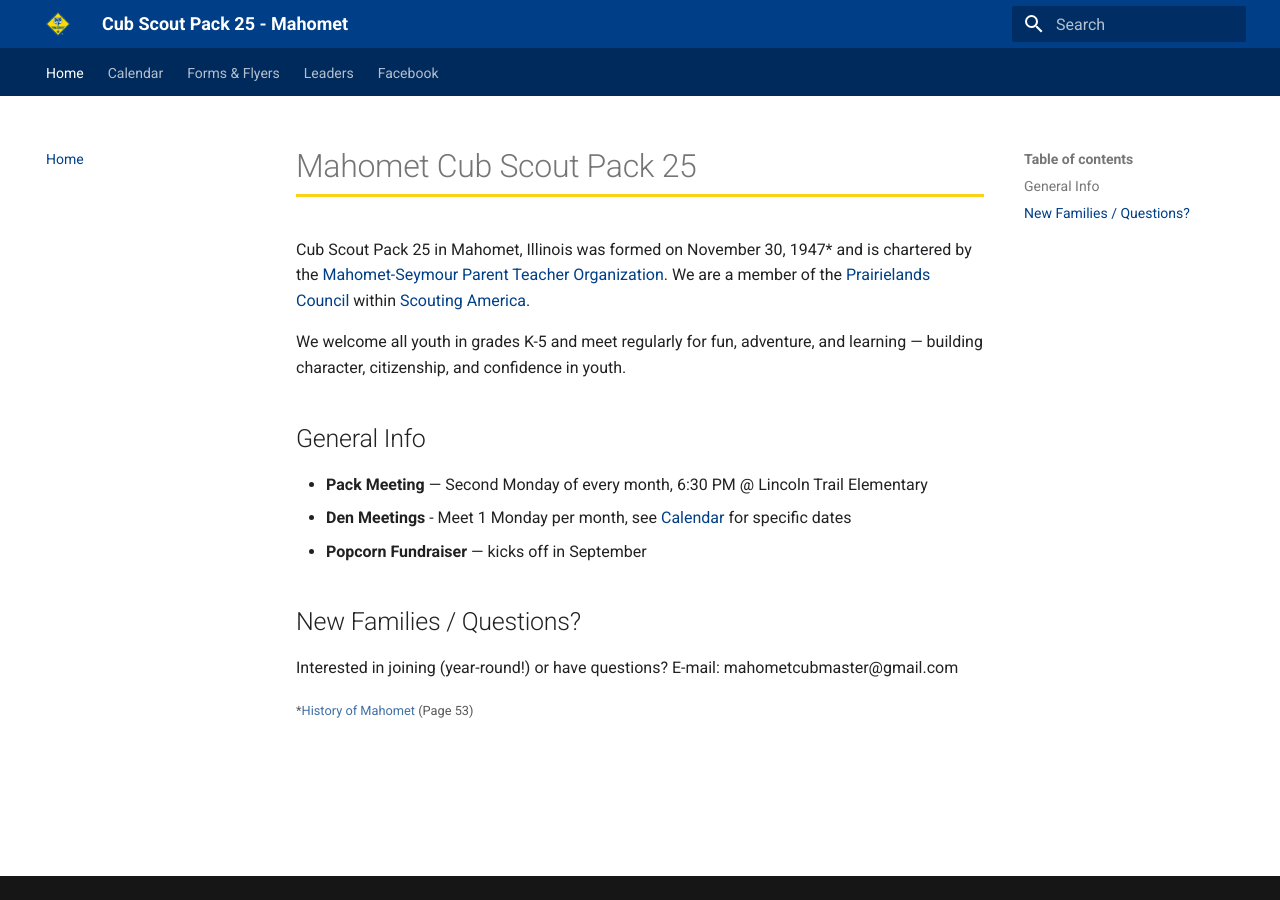
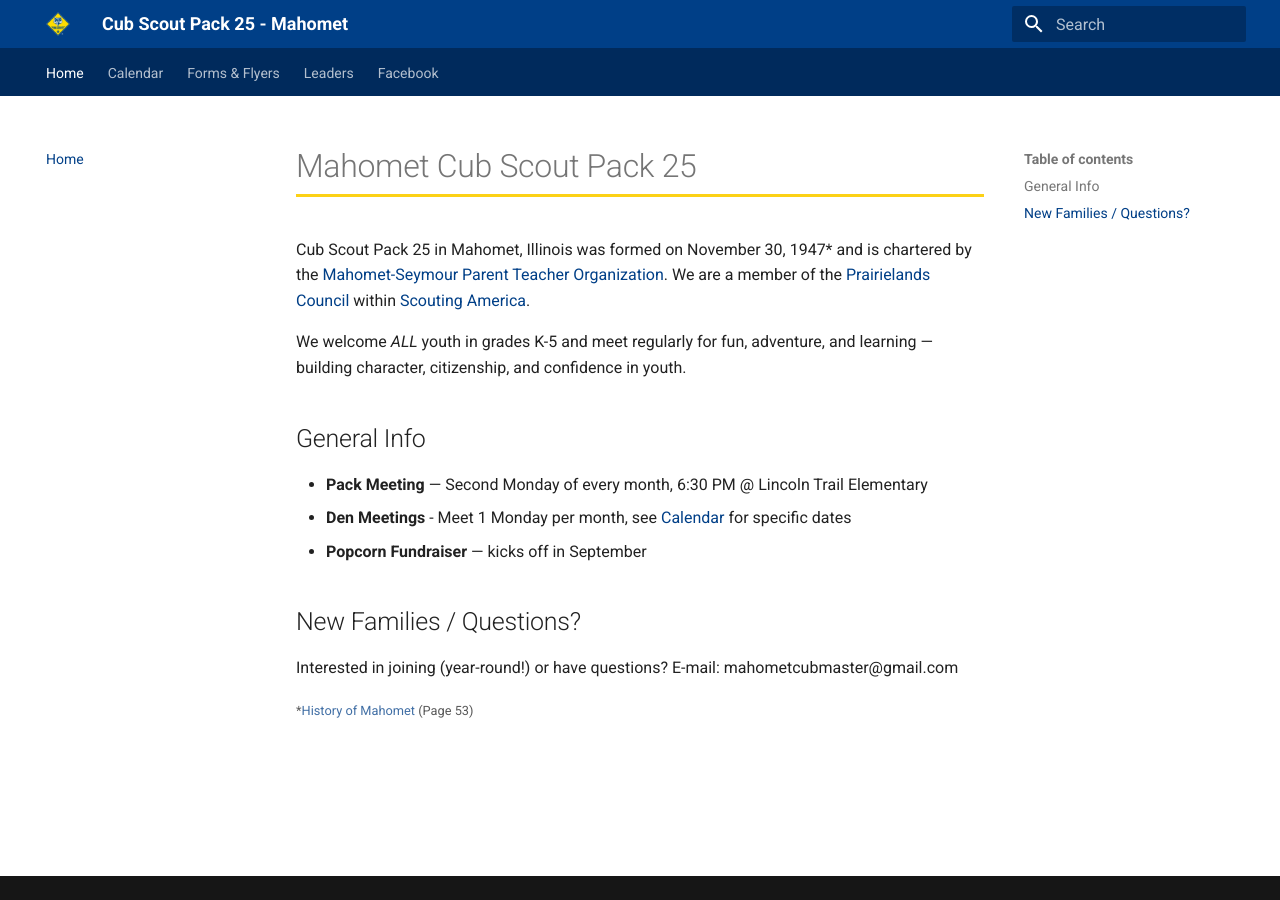
Before and after one commit to ewaldmire/pack25-website, an MkDocs documentation site: the page built from docs/index.md, in a window 1280 px wide. Built offline with MkDocs 1.6.1 and Material for MkDocs 9.7.7, drawn with Linux system fonts in a browser that asks for light colours.

Commit message:
emphasize ALL!

```diff
--- a/docs/index.md
+++ b/docs/index.md
@@ -2,7 +2,7 @@
 
 Cub Scout Pack 25 in Mahomet, Illinois was formed on November 30, 1947* and is chartered by the [Mahomet-Seymour Parent Teacher Organization](https://m-spto.org/).  We are a member of the [Prairielands Council](https://prairielandsbsa.org/) within [Scouting America](https://beascout.scouting.org/units/b4d51b2c-d46c-4c83-80b0-9cc7ed9334b0).
 
-We welcome all youth in grades K-5 and meet regularly for fun, adventure, and learning — building character, citizenship, and
+We welcome *ALL* youth in grades K-5 and meet regularly for fun, adventure, and learning — building character, citizenship, and
 confidence in youth.
 
 ## General Info
```
